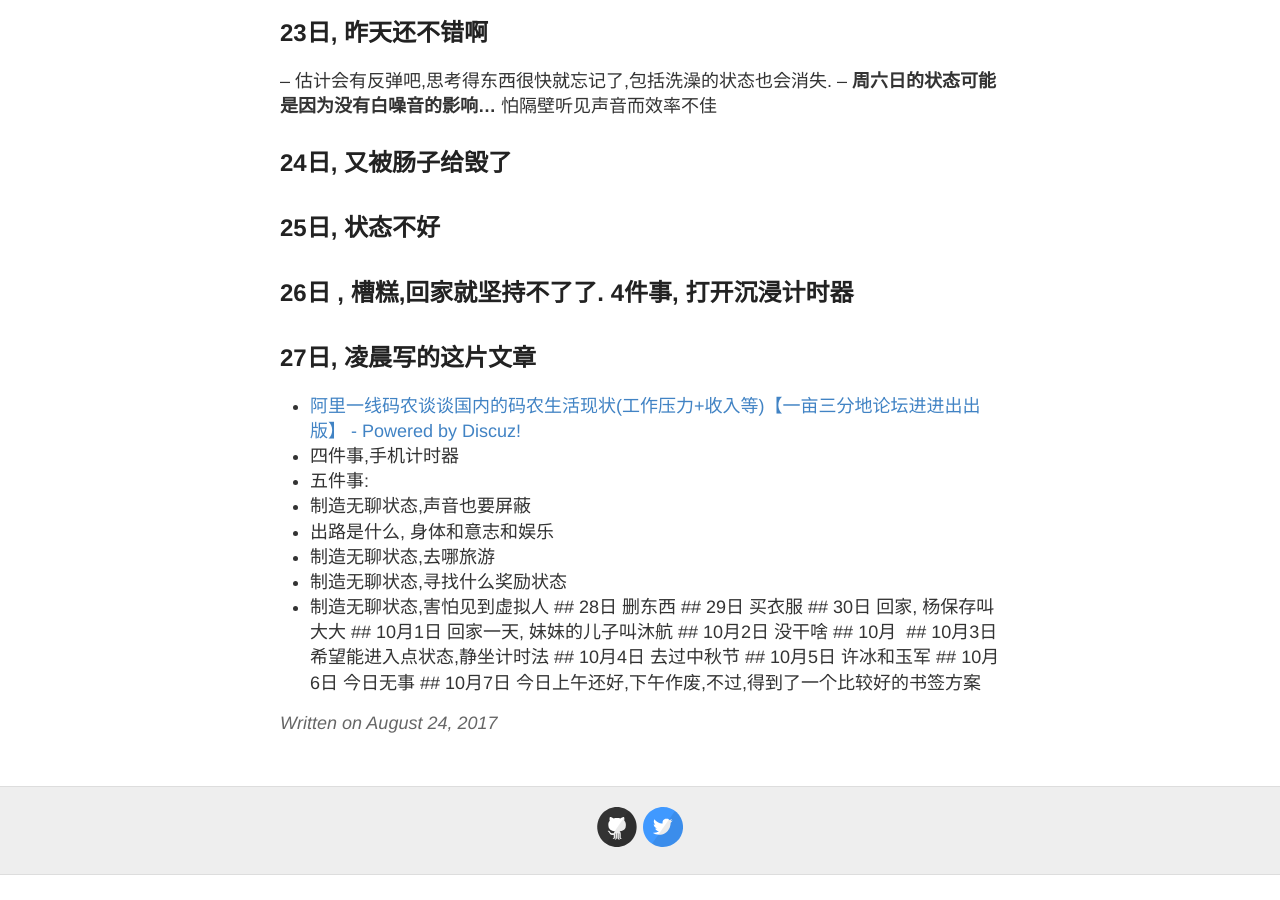
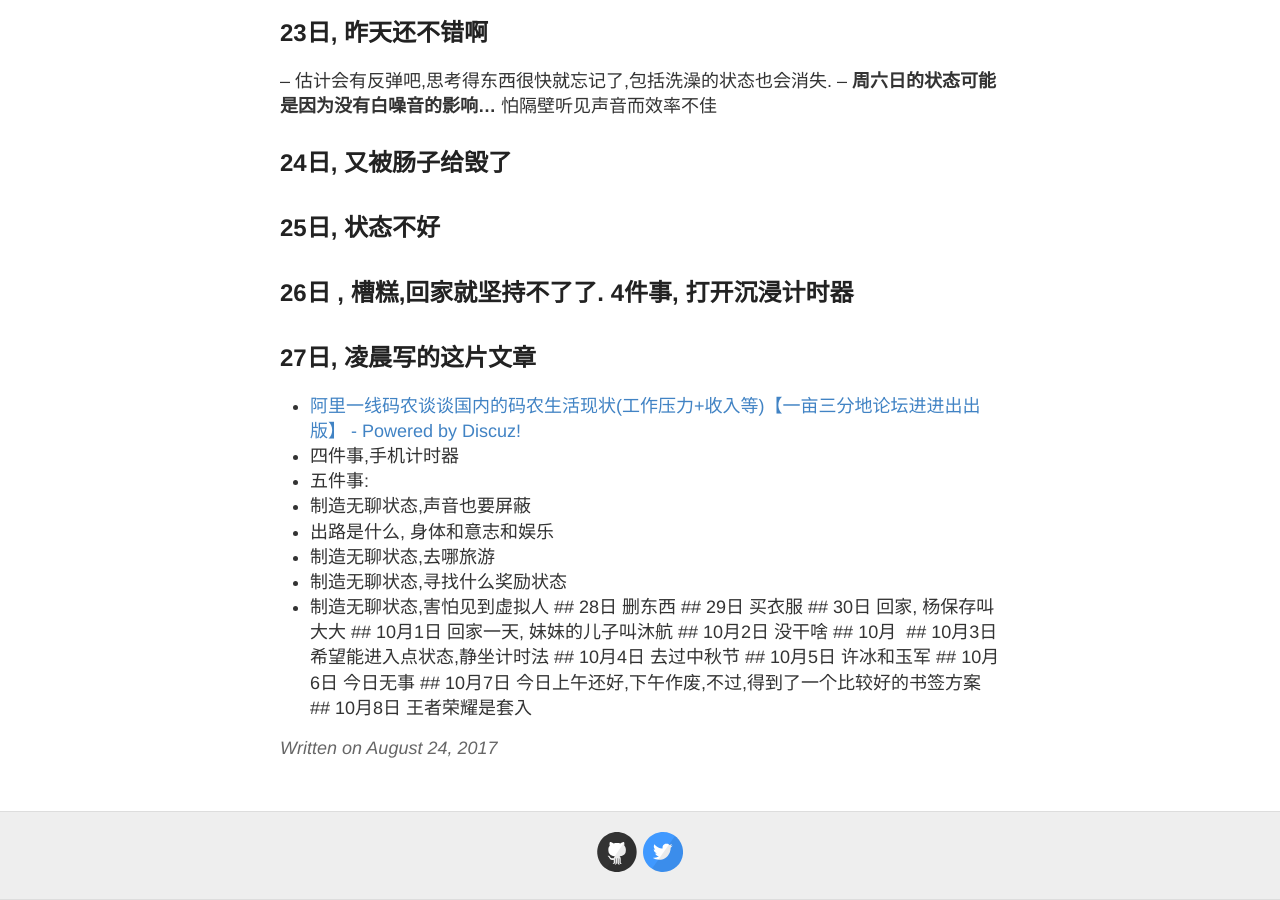
Before and after one commit to evelol/zzx_blog, a Jekyll site: the page built from _posts/2017-08-24-Ok.md, in a window 1280 px wide and 900 px high, scrolled down 4155 px. Built offline with Jekyll 4.4.1, drawn with Linux system fonts in a browser that asks for light colours; our own code applies the rules of GitHub Pages for plain Markdown files; before the commit the page ends 5030 px from its top, so only the background shows below that.

Commit message:
Update 2017-08-24-Ok.md

```diff
--- a/_posts/2017-08-24-Ok.md
+++ b/_posts/2017-08-24-Ok.md
@@ -114,3 +114,4 @@
  ## 10月5日 许冰和玉军
  ## 10月6日 今日无事
  ## 10月7日 今日上午还好,下午作废,不过,得到了一个比较好的书签方案
+ ## 10月8日 王者荣耀是套入
```
